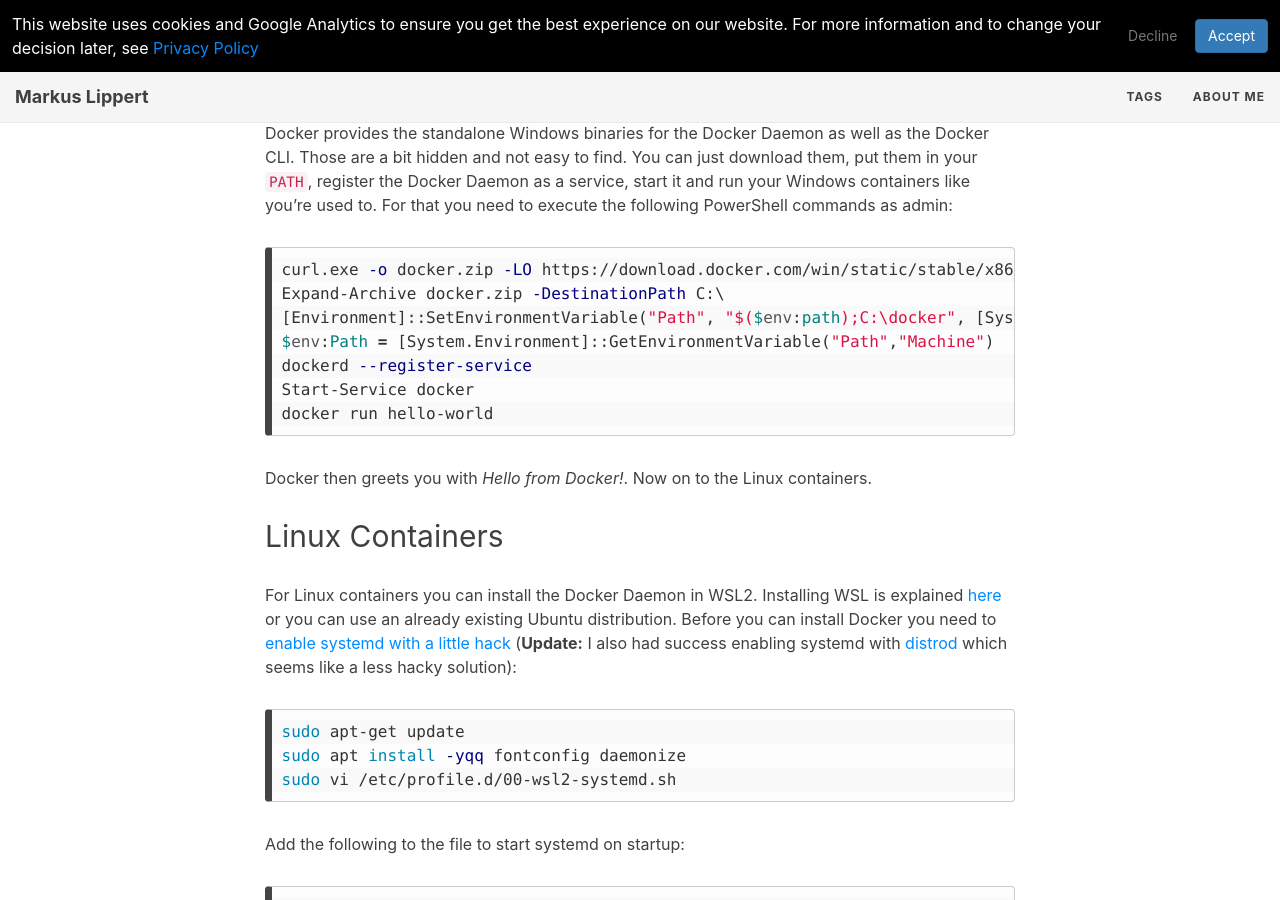
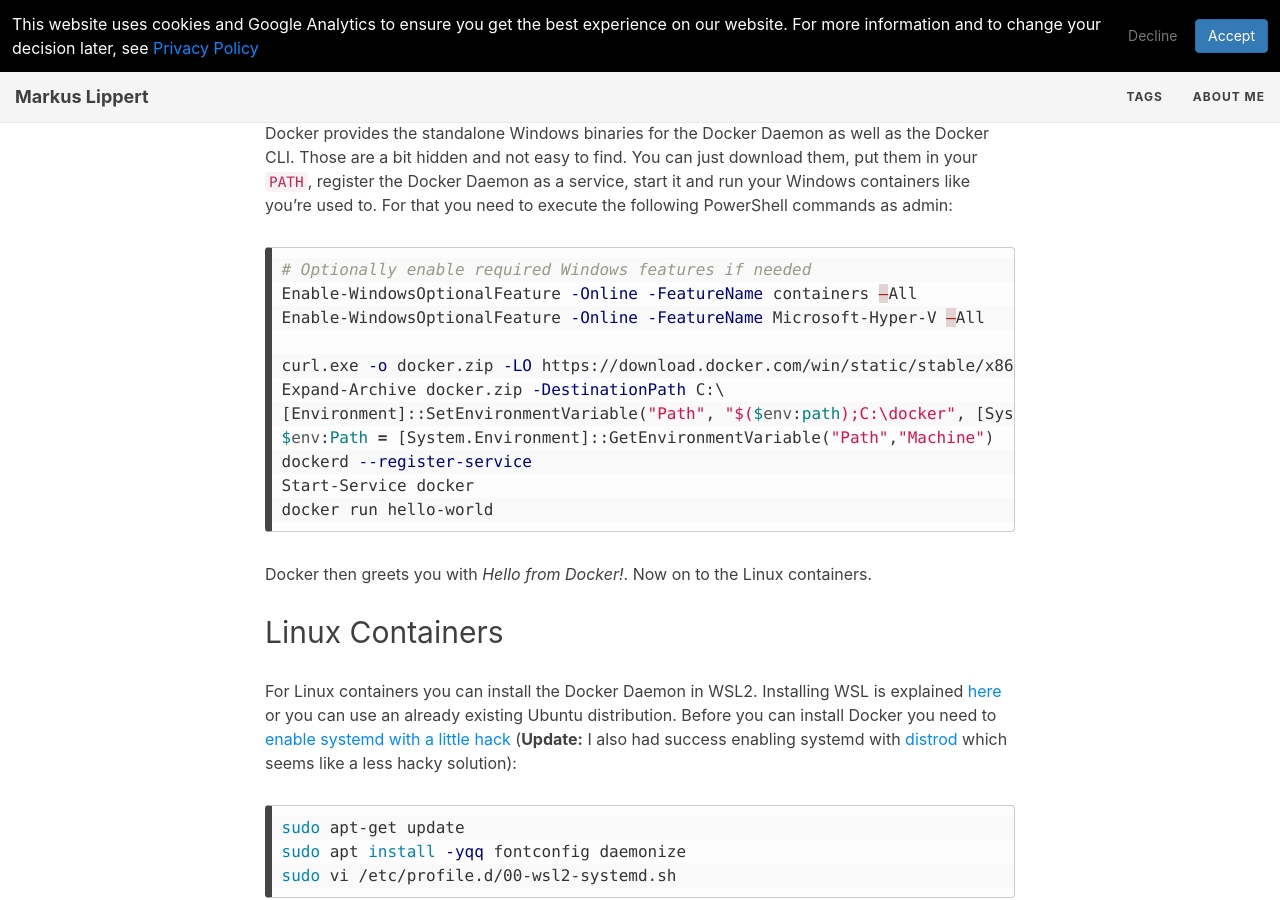
Before and after one commit to lippertmarkus/lippertmarkus.github.io, a Jekyll site: the page built from _posts/2021-09-04-containers-without-docker-desktop.md, in a window 1280 px wide and 900 px high, scrolled down 823 px. Built offline with Jekyll 4.4.1, drawn with Linux system fonts in a browser that asks for light colours.

Commit message:
add note about required windows features

````diff
--- a/_posts/2021-09-04-containers-without-docker-desktop.md
+++ b/_posts/2021-09-04-containers-without-docker-desktop.md
@@ -11,6 +11,10 @@
 
 Docker provides the standalone Windows binaries for the Docker Daemon as well as the Docker CLI. Those are a bit hidden and not easy to find. You can just download them, put them in your `PATH`, register the Docker Daemon as a service, start it and run your Windows containers like you're used to. For that you need to execute the following PowerShell commands as admin:
 ```powershell
+# Optionally enable required Windows features if needed
+Enable-WindowsOptionalFeature -Online -FeatureName containers –All
+Enable-WindowsOptionalFeature -Online -FeatureName Microsoft-Hyper-V –All
+
 curl.exe -o docker.zip -LO https://download.docker.com/win/static/stable/x86_64/docker-20.10.13.zip
 Expand-Archive docker.zip -DestinationPath C:\
 [Environment]::SetEnvironmentVariable("Path", "$($env:path);C:\docker", [System.EnvironmentVariableTarget]::Machine)
````
